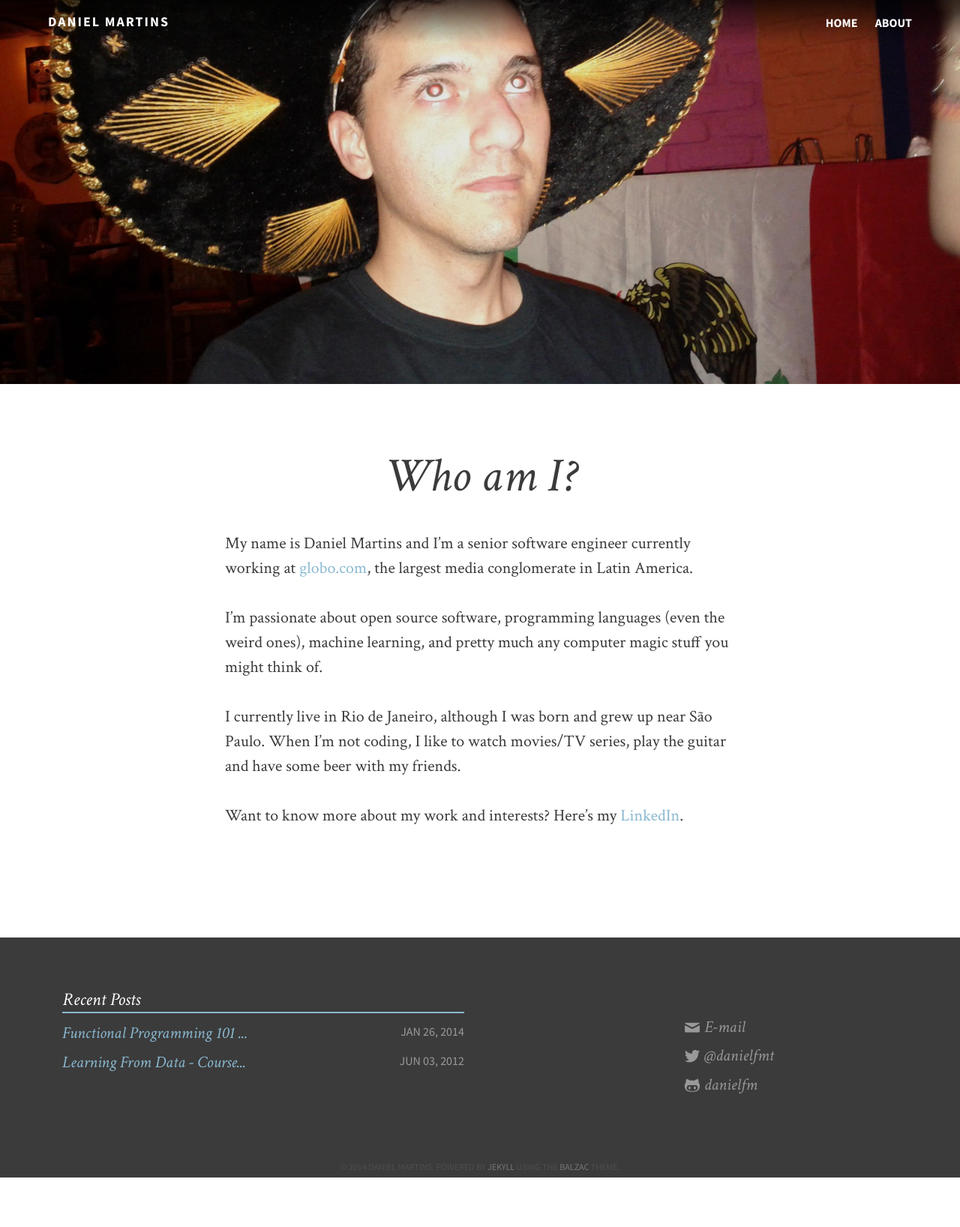
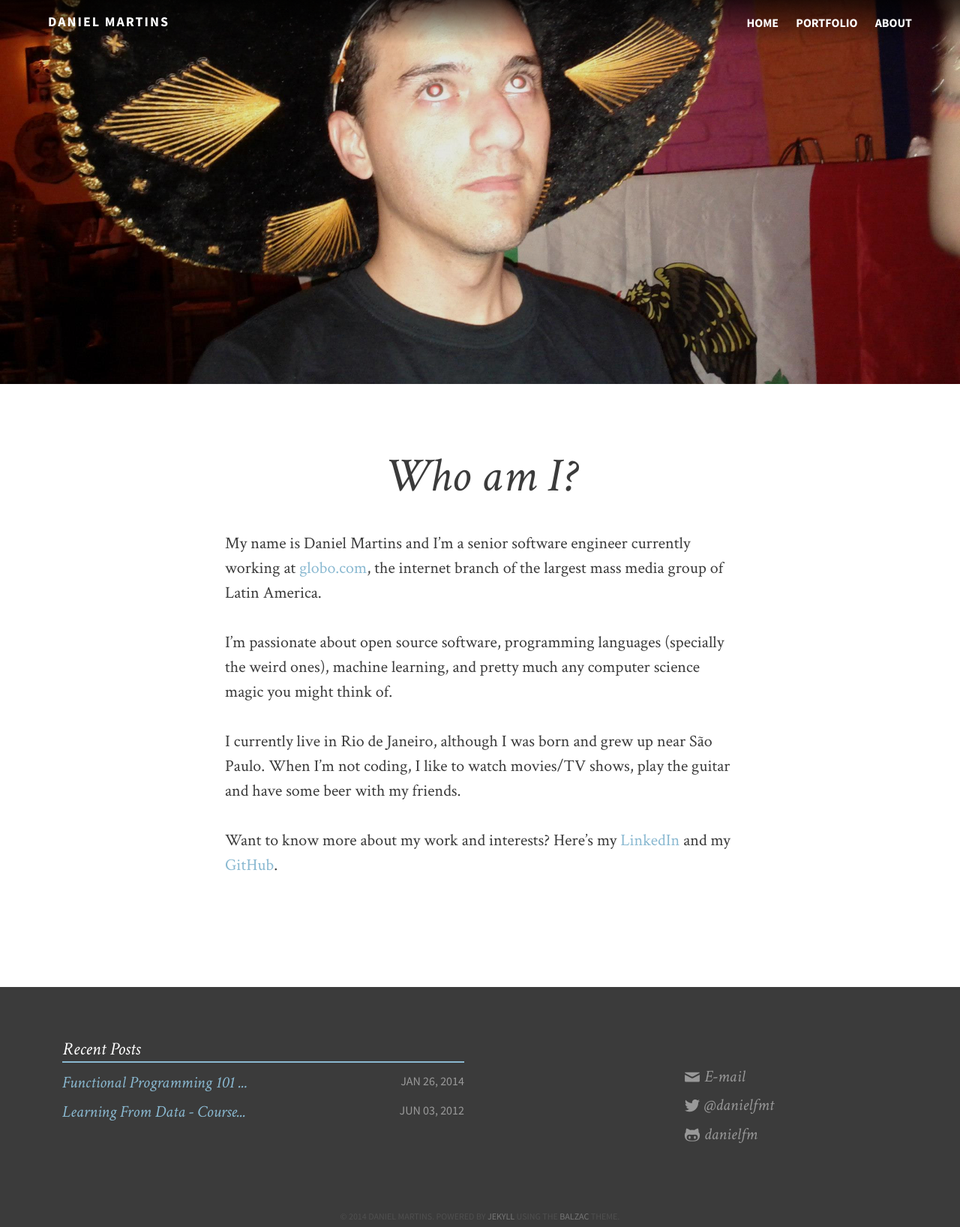
Before and after one commit to danielfm/danielfm.github.io, a Jekyll site: the page built from about.md, in a window 1280 px wide. Shown: the whole page at 75% size. Built offline with Jekyll 4.4.1, drawn with Linux system fonts in a browser that asks for light colours; before the commit the page ends 1570 px from its top, so only the background shows below that.

Commit message:
New portfolio page.

```diff
--- a/_config.yml
+++ b/_config.yml
@@ -24,13 +24,15 @@
 # Links to include in top navigation
 # For external links add external: true
 links:
+  - title: Portfolio
+    url: /portfolio.html
   - title: About
     url: /about.html
 
 # http://en.wikipedia.org/wiki/List_of_tz_database_time_zones
 timezone:    America/Sao_Paulo
 future:      true
-pygments:    true
+highlighter: pygments
 markdown:    kramdown
 
 kramdown:
--- a/about.md
+++ b/about.md
@@ -9,15 +9,17 @@
 ---
 
 My name is Daniel Martins and I'm a senior software engineer currently working at
-[globo.com](http://globo.com), the largest media conglomerate in Latin America.
+[globo.com](http://globo.com), the internet branch of the largest mass media
+group of Latin America.
 
-I'm passionate about open source software, programming languages (even the
-weird ones), machine learning, and pretty much any computer magic stuff you
+I'm passionate about open source software, programming languages (specially the
+weird ones), machine learning, and pretty much any computer science magic you
 might think of.
 
 I currently live in Rio de Janeiro, although I was born and grew up near São
-Paulo. When I'm not coding, I like to watch movies/TV series, play the guitar
+Paulo. When I'm not coding, I like to watch movies/TV shows, play the guitar
 and have some beer with my friends.
 
 Want to know more about my work and interests? Here's my
-[LinkedIn](http://linkedin.com/in/danielfmartins).
+[LinkedIn](http://linkedin.com/in/danielfmartins) and my
+[GitHub](https://github.com/danielfm).
--- a/assets/css/_styles.scss
+++ b/assets/css/_styles.scss
@@ -36,7 +36,7 @@
 }
 
 abbr {
-  border-bottom: .1em dotted;
+  border-bottom: 1px dashed #999;
   cursor: help;
 }
 
```
Also changed, not shown: portfolio.md (added, +148 -0 lines), assets/css/i.css, images/monalisa.jpg (added), images/portfolio/combate-tv.png (added), images/portfolio/globosat-play.png (added).
